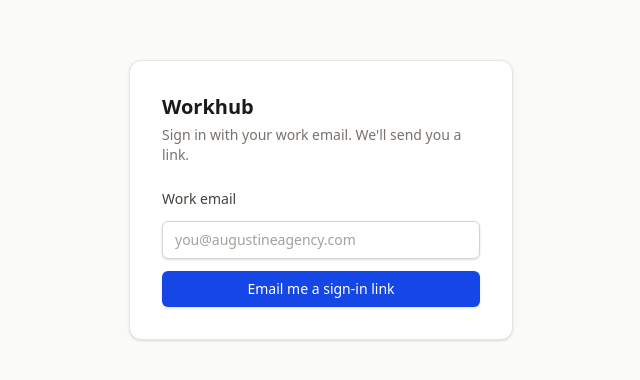
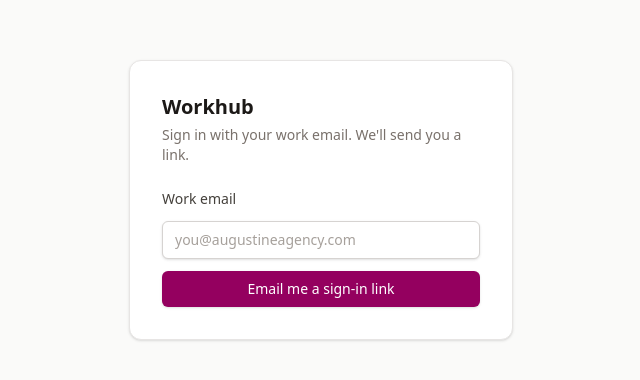
Before and after one commit to augustinea-dev/workhub, a Next.js app: page /login in a window 1280 px wide. Shown: the part 200-580 px from the top of the page, without its empty margins (319-959 px from the left). Built offline with nearby package versions, Linux system fonts and the light colour scheme.

Commit message:
Brand colours, project colour dots, title-first project names

```diff
--- a/src/app/(app)/layout.tsx
+++ b/src/app/(app)/layout.tsx
@@ -15,12 +15,14 @@ export default async function AppLayout({ children }: { children: React.ReactNod
 
   return (
     <div className="min-h-screen md:flex">
-      <aside className="border-b border-stone-200 bg-stone-100 md:sticky md:top-0 md:h-screen md:w-56 md:shrink-0 md:border-b-0 md:border-r">
+      <aside className="bg-sidebar text-white md:sticky md:top-0 md:h-screen md:w-56 md:shrink-0">
         <div className="flex items-center gap-2.5 px-4 py-4">
-          <Image src="/augustine-mark.png" alt="" width={28} height={28} priority className="shrink-0" />
+          <span className="flex h-9 w-9 shrink-0 items-center justify-center rounded-lg bg-white">
+            <Image src="/augustine-mark.png" alt="" width={26} height={26} priority />
+          </span>
           <div>
             <p className="text-lg font-semibold leading-tight">Workhub</p>
-            <p className="hidden text-xs text-stone-500 md:block">Augustine Agency</p>
+            <p className="hidden text-xs text-white/60 md:block">Augustine Agency</p>
           </div>
         </div>
         <nav className="flex gap-1 overflow-x-auto px-2 pb-3 md:flex-col md:pb-0">
@@ -31,20 +33,20 @@ export default async function AppLayout({ children }: { children: React.ReactNod
           <NavLink href="/inbox">
             Inbox
             {!!unread && (
-              <span className="ml-2 rounded-full bg-blue-700 px-2 text-xs font-semibold text-white">{unread}</span>
+              <span className="ml-2 rounded-full bg-blue-500 px-2 text-xs font-semibold text-white">{unread}</span>
             )}
           </NavLink>
           {me.role === "admin" && <NavLink href="/templates">Templates</NavLink>}
           {me.role === "admin" && <NavLink href="/admin">Admin</NavLink>}
         </nav>
-        <div className="hidden border-t border-stone-200 px-4 py-4 md:absolute md:bottom-0 md:block md:w-56">
+        <div className="hidden border-t border-white/10 px-4 py-4 md:absolute md:bottom-0 md:block md:w-56">
           <p className="truncate text-sm font-medium">{me.full_name}</p>
-          <p className="truncate text-xs text-stone-500">{me.email}</p>
-          <Link href="/settings" className="mt-2 block text-xs font-medium text-stone-600 hover:text-stone-900">
+          <p className="truncate text-xs text-white/60">{me.email}</p>
+          <Link href="/settings" className="mt-2 block text-xs font-medium text-white/70 hover:text-white">
             Notification settings
           </Link>
           <form action="/auth/signout" method="post" className="mt-2">
-            <button className="text-xs font-medium text-stone-600 hover:text-stone-900">Sign out</button>
+            <button className="text-xs font-medium text-white/70 hover:text-white">Sign out</button>
           </form>
         </div>
       </aside>
--- a/src/app/(app)/page.tsx
+++ b/src/app/(app)/page.tsx
@@ -2,7 +2,7 @@ import Link from "next/link";
 import { takeRoleTask } from "./actions";
 import { FilterForm, LiveRefresh, SubmitButton, TaskStatusSelect } from "@/components/client";
 import { QuickLogRow } from "@/components/quick-log-row";
-import { Empty, Flash, PageHeader } from "@/components/ui";
+import { Empty, Flash, PageHeader, ProjectDot } from "@/components/ui";
 import { addDays, formatDate, todayISO, weekStart } from "@/lib/dates";
 import { getJobRoles, sp } from "@/lib/data";
 import { requireProfile } from "@/lib/session";
@@ -204,7 +204,8 @@ export default async function MyWorkPage({
                               {t.is_milestone && <span title="Milestone">◆ </span>}
                               {t.title}
                             </Link>
-                            <p className="truncate text-xs text-stone-500">
+                            <p className="flex items-center gap-1.5 truncate text-xs text-stone-500">
+                              {t.project && <ProjectDot id={t.project.id} />}
                               {t.project?.company?.name ? `${t.project.company.name} · ` : ""}
                               {t.project?.name}
                               {t.parent && ` › ${t.parent.title}`}
--- a/src/app/(app)/projects/page.tsx
+++ b/src/app/(app)/projects/page.tsx
@@ -2,7 +2,7 @@ import Link from "next/link";
 import { createProject } from "../actions";
 import { FilterForm, LiveRefresh, SubmitButton } from "@/components/client";
 import { ProjectNameFields } from "@/components/project-name-fields";
-import { Empty, Flash, HealthBadge, PageHeader, ProjectBadge } from "@/components/ui";
+import { Empty, Flash, HealthBadge, PageHeader, ProjectBadge, ProjectDot } from "@/components/ui";
 import { formatDate, relativeDay, todayISO } from "@/lib/dates";
 import {
   filterAndSortProjects,
@@ -20,6 +20,7 @@ import { PROJECT_STATUSES, type ProjectStatus, type TaskStatus } from "@/lib/typ
 type Row = {
   id: string;
   name: string;
+  title: string | null;
   status: ProjectStatus;
   due_date: string | null;
   owner_id: string | null;
@@ -48,7 +49,7 @@ export default async function ProjectsPage({
 
   const query = supabase
     .from("projects")
-    .select("id, name, status, due_date, owner_id, company_id, project_type, company:companies(name), tasks(id, title, status, due_date, is_milestone, milestone_id)");
+    .select("id, name, title, status, due_date, owner_id, company_id, project_type, company:companies(name), tasks(id, title, status, due_date, is_milestone, milestone_id)");
 
   const [{ data }, people, companies, { data: templateData }, projectTypes, nextReference] = await Promise.all([
     query,
@@ -238,7 +239,15 @@ export default async function ProjectsPage({
                 return (
                   <tr key={p.id} className="hover:bg-stone-50">
                     <td className="table-cell">
-                      <Link href={`/projects/${p.id}`} className="font-medium hover:underline">{p.name}</Link>
+                      <Link href={`/projects/${p.id}`} className="group inline-flex items-start gap-2">
+                        <span className="mt-1.5">
+                          <ProjectDot id={p.id} />
+                        </span>
+                        <span>
+                          <span className="font-medium group-hover:underline">{p.title || p.name}</span>
+                          {p.title && p.title !== p.name && <span className="block text-xs text-stone-500">{p.name}</span>}
+                        </span>
+                      </Link>
                     </td>
                     <td className="table-cell text-stone-600">{p.company?.name ?? "—"}</td>
                     <td className="table-cell text-stone-600">{nameOf(people, p.owner_id)}</td>
--- a/src/app/globals.css
+++ b/src/app/globals.css
@@ -1,4 +1,20 @@
 @import "tailwindcss";
+
+/* Brand colours from the Augustine logo; they stand in for blue across the app. */
+@theme {
+  --color-blue-50: #fcf1f7;
+  --color-blue-100: #f8deec;
+  --color-blue-200: #f0b9d8;
+  --color-blue-300: #e386bb;
+  --color-blue-400: #d64d97;
+  --color-blue-500: #d4007e;
+  --color-blue-600: #b3006b;
+  --color-blue-700: #94005f;
+  --color-blue-800: #77005d;
+  --color-blue-900: #5a0c5e;
+  --color-blue-950: #3a0a45;
+  --color-sidebar: #1a1a1a;
+}
 
 @layer base {
   body {
--- a/src/components/client.tsx
+++ b/src/components/client.tsx
@@ -31,8 +31,8 @@ export function NavLink({ href, children }: { href: string; children: React.Reac
   return (
     <Link
       href={href}
-      className={`flex items-center justify-between rounded-md px-3 py-2 text-sm font-medium ${
-        active ? "bg-stone-900 text-white" : "text-stone-700 hover:bg-stone-200/60"
+      className={`flex items-center justify-between rounded-md border-l-[3px] px-3 py-2 text-sm font-medium ${
+        active ? "border-blue-500 bg-white/10 text-white" : "border-transparent text-white/75 hover:bg-white/5 hover:text-white"
       }`}
     >
       {children}
--- a/src/components/ui.tsx
+++ b/src/components/ui.tsx
@@ -1,4 +1,5 @@
 import { Toast } from "@/components/client";
+import { projectColor } from "@/lib/colors";
 import type { Health } from "@/lib/milestones";
 import type { ProjectStatus, TaskStatus, TimesheetStatus } from "@/lib/types";
 import { PROJECT_STATUSES, TASK_STATUSES } from "@/lib/types";
@@ -89,3 +90,13 @@ export function TimesheetBadge({ status }: { status: TimesheetStatus }) {
   const t = TIMESHEET[status];
   return <span className={`rounded-full px-2 py-0.5 text-xs font-medium ${t.tone}`}>{t.label}</span>;
 }
+
+export function ProjectDot({ id, size = "sm" }: { id: string; size?: "sm" | "lg" }) {
+  return (
+    <span
+      aria-hidden="true"
+      className={`inline-block shrink-0 rounded ${size === "lg" ? "h-3.5 w-3.5" : "h-2.5 w-2.5"}`}
+      style={{ backgroundColor: projectColor(id) }}
+    />
+  );
+}
--- /dev/null
+++ b/src/lib/colors.ts
@@ -0,0 +1,8 @@
+/** Asana-style project colours: each project gets one from this palette, picked from its id. */
+const PALETTE = ["#e8384f", "#fd612c", "#f2a71b", "#62b847", "#20aaea", "#4f1d75", "#d4007e", "#a3509b"];
+
+export function projectColor(id: string): string {
+  let hash = 0;
+  for (const ch of id) hash = (hash * 31 + ch.charCodeAt(0)) >>> 0;
+  return PALETTE[hash % PALETTE.length];
+}
```
Also changed, not shown: src/app/(app)/projects/[id]/page.tsx (+10 -2 lines).
